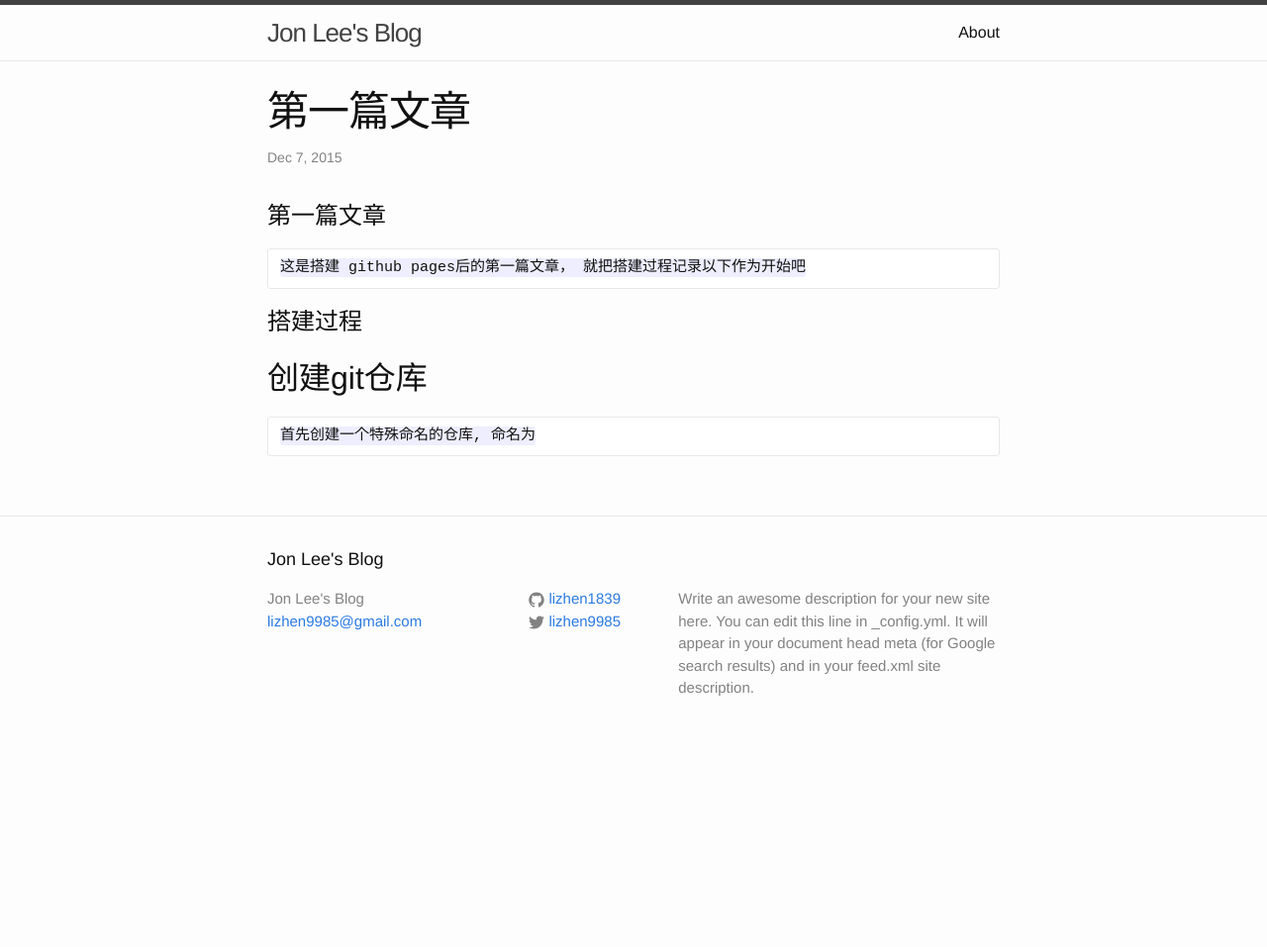
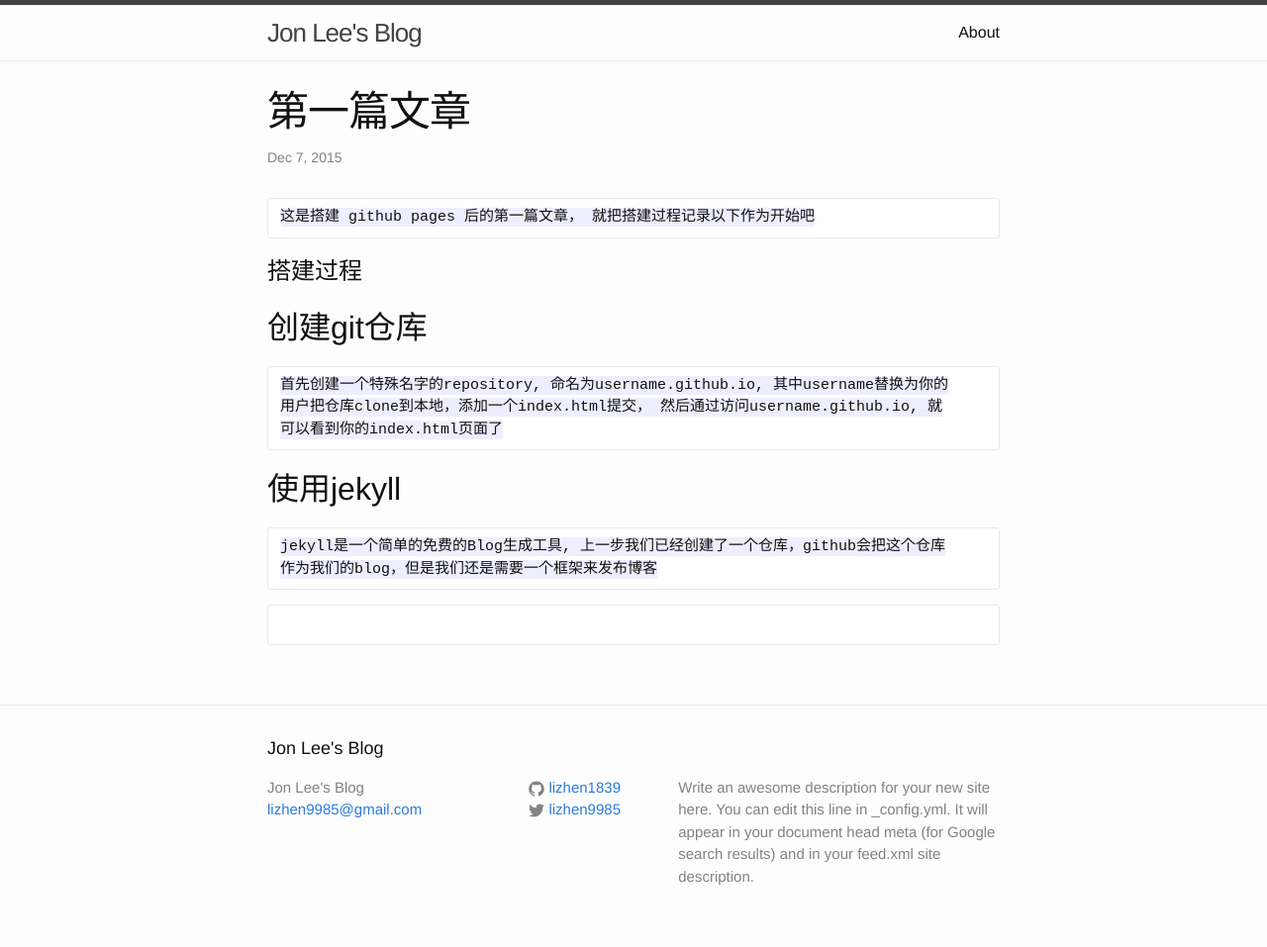
Before and after one commit to lizhen1839/lizhen1839.github.io, a Jekyll site: the page built from _posts/2015-12-07-第一篇文章.markdown, in a window 1280 px wide. Shown: the whole page at 99% size. Built offline with Jekyll 4.4.1, drawn with Linux system fonts in a browser that asks for light colours; Markdown is read by kramdown in place of the engine named in the settings; before the commit the page ends 900 px from its top, so only the background shows below that.

Commit message:
修改第一篇文章

````diff
--- a/_posts/2015-12-07-第一篇文章.markdown
+++ b/_posts/2015-12-07-第一篇文章.markdown
@@ -3,12 +3,22 @@ title: 第一篇文章
 layout: post
 ---
 
-# 第一篇文章
-
-    这是搭建 github pages后的第一篇文章， 就把搭建过程记录以下作为开始吧
+    这是搭建 github pages 后的第一篇文章， 就把搭建过程记录以下作为开始吧
 
 # 搭建过程
 
 ## 创建git仓库
 
-    首先创建一个特殊命名的仓库, 命名为
+    首先创建一个特殊名字的repository, 命名为username.github.io, 其中username替换为你的
+    用户把仓库clone到本地，添加一个index.html提交， 然后通过访问username.github.io, 就
+    可以看到你的index.html页面了
+
+## 使用jekyll
+
+    jekyll是一个简单的免费的Blog生成工具, 上一步我们已经创建了一个仓库，github会把这个仓库
+    作为我们的blog，但是我们还是需要一个框架来发布博客
+
+
+```
+
+```
````
